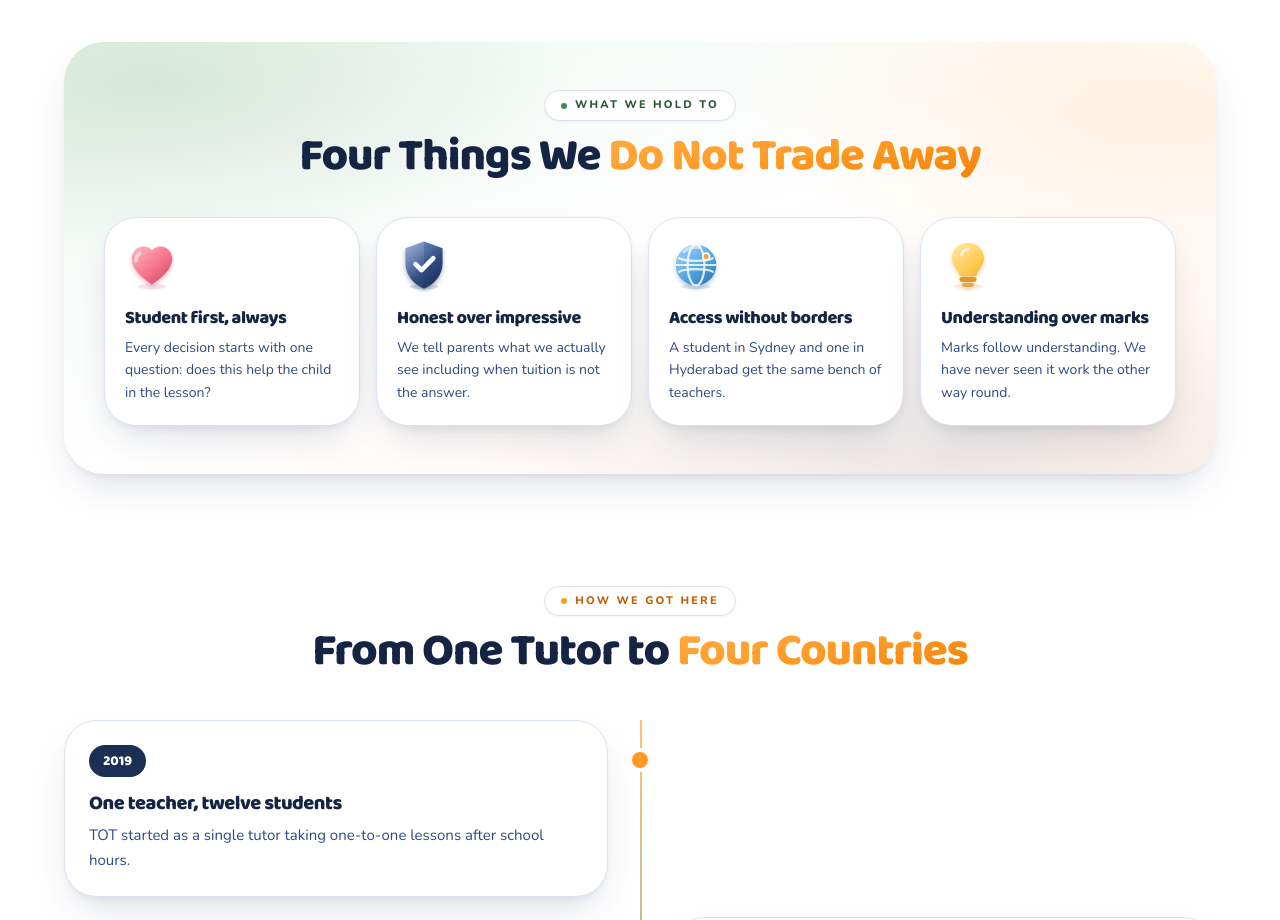
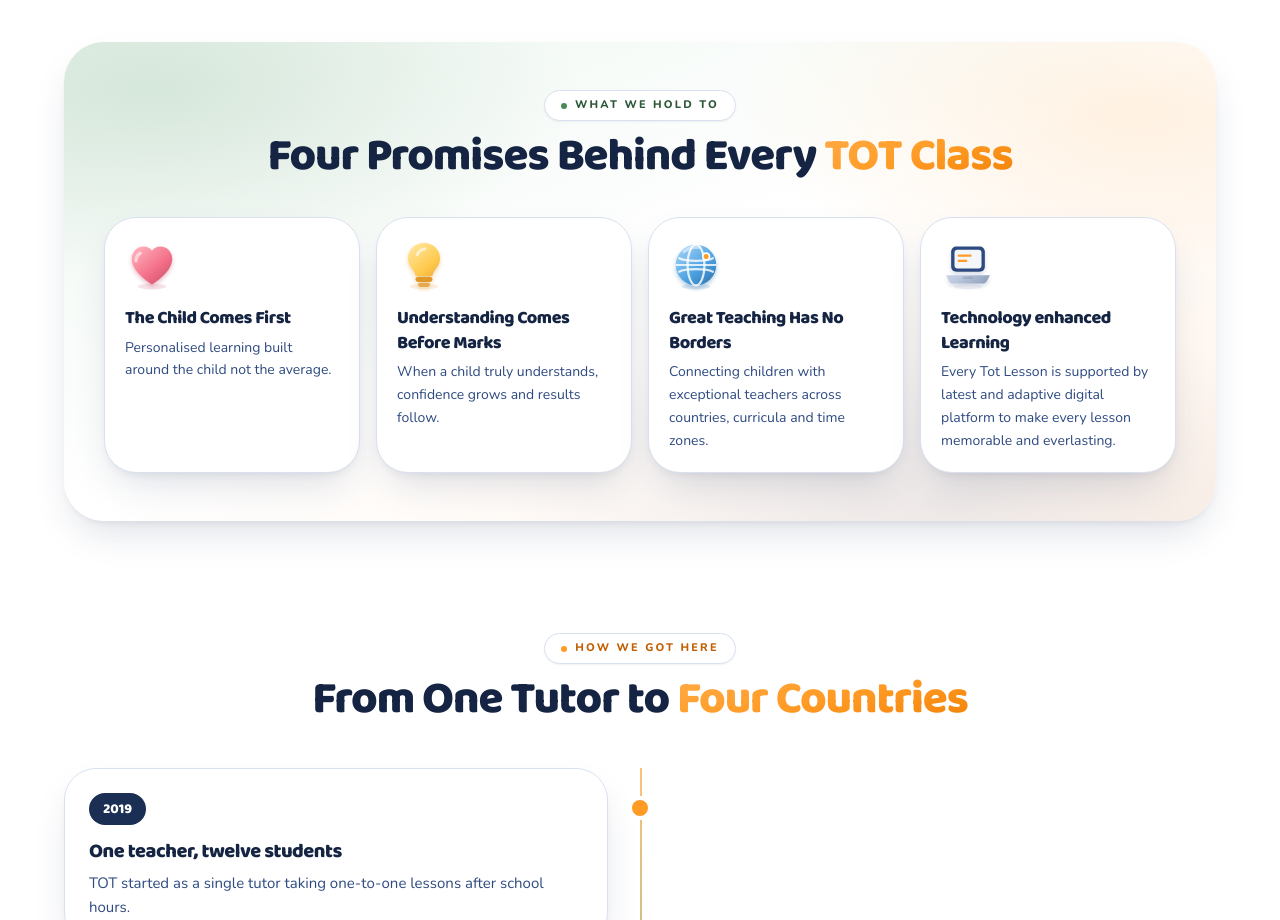
Before and after one commit to Lakshayg001/OnlyTeacher, a React (Vite) app: page /about in a window 1280 px wide. Shown: the part 1400-2320 px from the top of the page. Built offline with nearby package versions, Linux system fonts and the light colour scheme.

Commit message:
Update About page to match new design

```diff
--- a/src/pages/About.tsx
+++ b/src/pages/About.tsx
@@ -9,10 +9,10 @@ import { Button, Counter, Reveal, SectionHeading } from '@/components/ui/Primiti
 import { cn } from '@/lib/utils';
 
 const VALUES = [
-    { icon: 'heart' as const, title: 'Student first, always', body: 'Every decision starts with one question: does this help the child in the lesson?' },
-    { icon: 'shield' as const, title: 'Honest over impressive', body: 'We tell parents what we actually see including when tuition is not the answer.' },
-    { icon: 'globe' as const, title: 'Access without borders', body: 'A student in Sydney and one in Hyderabad get the same bench of teachers.' },
-    { icon: 'bulb' as const, title: 'Understanding over marks', body: 'Marks follow understanding. We have never seen it work the other way round.' },
+    { icon: 'heart' as const, title: 'The Child Comes First', body: 'Personalised learning built around the child not the average.' },
+    { icon: 'bulb' as const, title: 'Understanding Comes Before Marks', body: 'When a child truly understands, confidence grows and results follow.' },
+    { icon: 'globe' as const, title: 'Great Teaching Has No Borders', body: 'Connecting children with exceptional teachers across countries, curricula and time zones.' },
+    { icon: 'laptop' as const, title: 'Technology enhanced Learning', body: 'Every Tot Lesson is supported by latest and adaptive digital platform to make every lesson memorable and everlasting.' },
 ];
 
 const GALLERY = [
@@ -114,7 +114,7 @@ export default function About() {
                             <SectionHeading
                                 eyebrow="What we hold to"
                                 tone="forest"
-                                title={<>Four Things We <span className="text-gradient-amber">Do Not Trade Away</span></>}
+                                title={<>Four Promises Behind Every <span className="text-gradient-amber">TOT Class</span></>}
                             />
                             <div className="mt-10 grid gap-4 sm:grid-cols-2 lg:grid-cols-4">
                                 {VALUES.map((v, i) => (
```
